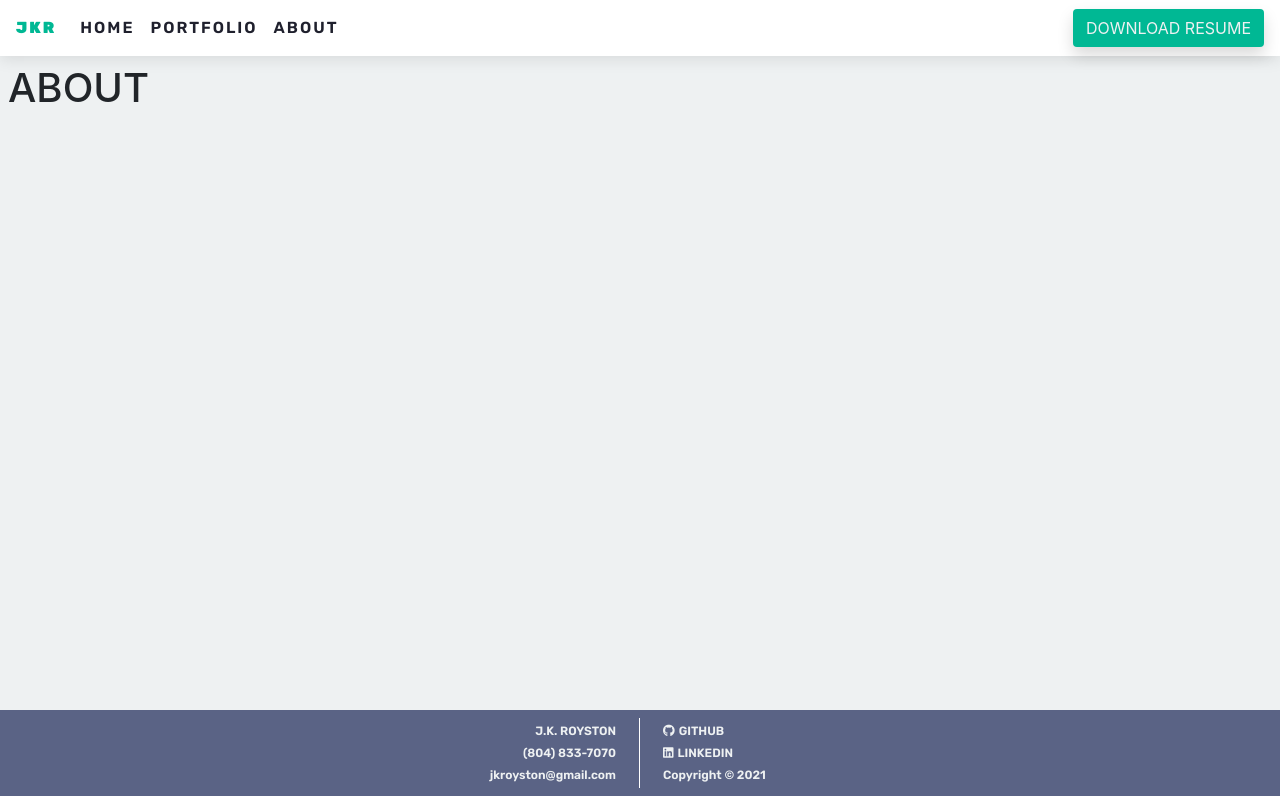
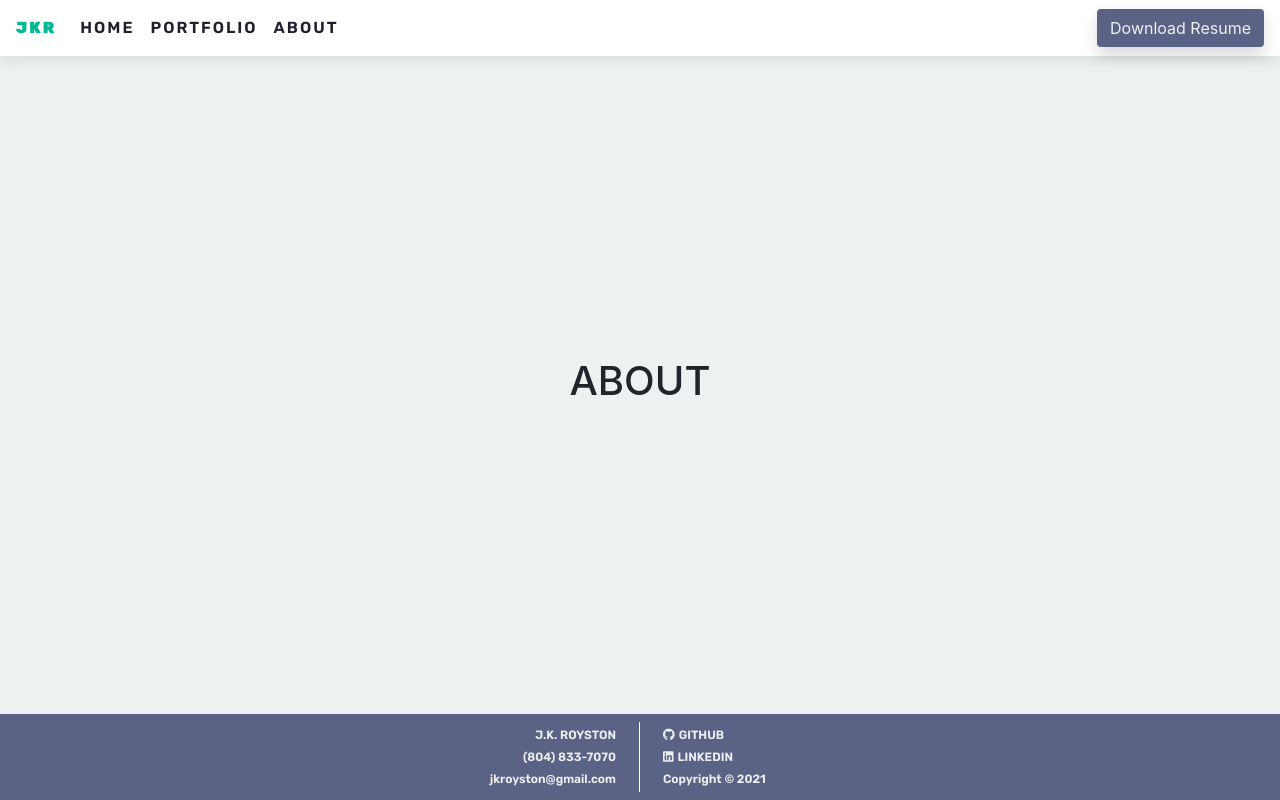
Before and after one commit to jxhnkndl/react-portfolio, a React (Create React App) app: page /#/about in a window 1280 px wide. Built offline with nearby package versions, Linux system fonts and the light colour scheme.

Commit message:
Adjust positionining of components to ensure a fixed navbar, fixed footer, and full viewport flex container in between

```diff
--- a/src/App.js
+++ b/src/App.js
@@ -15,7 +15,7 @@ import "./App.css";
 function App() {
   return (
     <HashRouter basename="/">
-      <div id="bg-wrapper">
+      <div id="bg-wrapper" style={{ position: "relative"}} >
         <Navbar />
         <Wrapper>
           <Route exact path={["/", "/home"]} component={Home} />
--- a/src/components/Footer/index.js
+++ b/src/components/Footer/index.js
@@ -7,7 +7,7 @@ import './style.css';
 // Create and export footer component
 export default function Footer() {
   return (
-    <footer className="py-2">
+    <footer style={{ minHeight: "86px" }} className="py-2 fixed-bottom">
       <div className="container">
         <div className="row">
 
--- a/src/components/Footer/style.css
+++ b/src/components/Footer/style.css
@@ -8,7 +8,7 @@ footer {
   color: var(--light-color);
   display: block;
   font-family: "Rubik", sans-serif;
-  font-size: 0.75rem;
+  font-size: .75rem;
   font-weight: 600;
 }
 
@@ -16,3 +16,10 @@ footer {
   color: var(--dark-color);
   background-color: var(--light-color);
 }
+
+@media (max-width: 768px) {
+  .footer-text,
+  .contact-link {
+    font-size: .6rem;
+  }
+}
--- a/src/components/Navbar/index.js
+++ b/src/components/Navbar/index.js
@@ -27,7 +27,7 @@ export default function Navbar() {
           </li>
         </ul>
         <form className="form-inline my-2 my-lg-0">
-          <button className="btn btn-resume my-2 my-sm-0 shadow" type="button">DOWNLOAD RESUME</button>
+          <button className="btn btn-resume my-2 my-sm-0 shadow" type="button">Download Resume</button>
         </form>
       </div>
     </nav>
--- a/src/components/Navbar/style.css
+++ b/src/components/Navbar/style.css
@@ -3,7 +3,9 @@ nav {
   box-shadow: 0px 3px 15px rgba(0,0,0,0.1);
 }
 
-.initials {
+.initials,
+.initials:hover,
+.initials:visited {
   color: var(--brand-color);
   font-family: var(--rubik);
   font-size: 1rem;
@@ -37,7 +39,7 @@ nav {
 }
 
 .btn-resume {
-  background-color: var(--brand-color);
+  background-color: var(--accent-dark);
   color: var(--light-color);
 }
 
--- a/src/components/Wrapper/index.js
+++ b/src/components/Wrapper/index.js
@@ -6,5 +6,9 @@ import './style.css';
 
 // Create and export wrapper component
 export default function Wrapper(props) {
-  return <main className="p-2">{props.children}</main>
+  return (
+    <main className="d-flex justify-content-center align-items-center p-2">
+      {props.children}
+    </main>
+  );
 }
--- a/src/components/Wrapper/style.css
+++ b/src/components/Wrapper/style.css
@@ -1,3 +1,3 @@
 main {
-  min-height: calc(100vh - 146px);
+  min-height: calc(100vh - 142px);
 }
```
